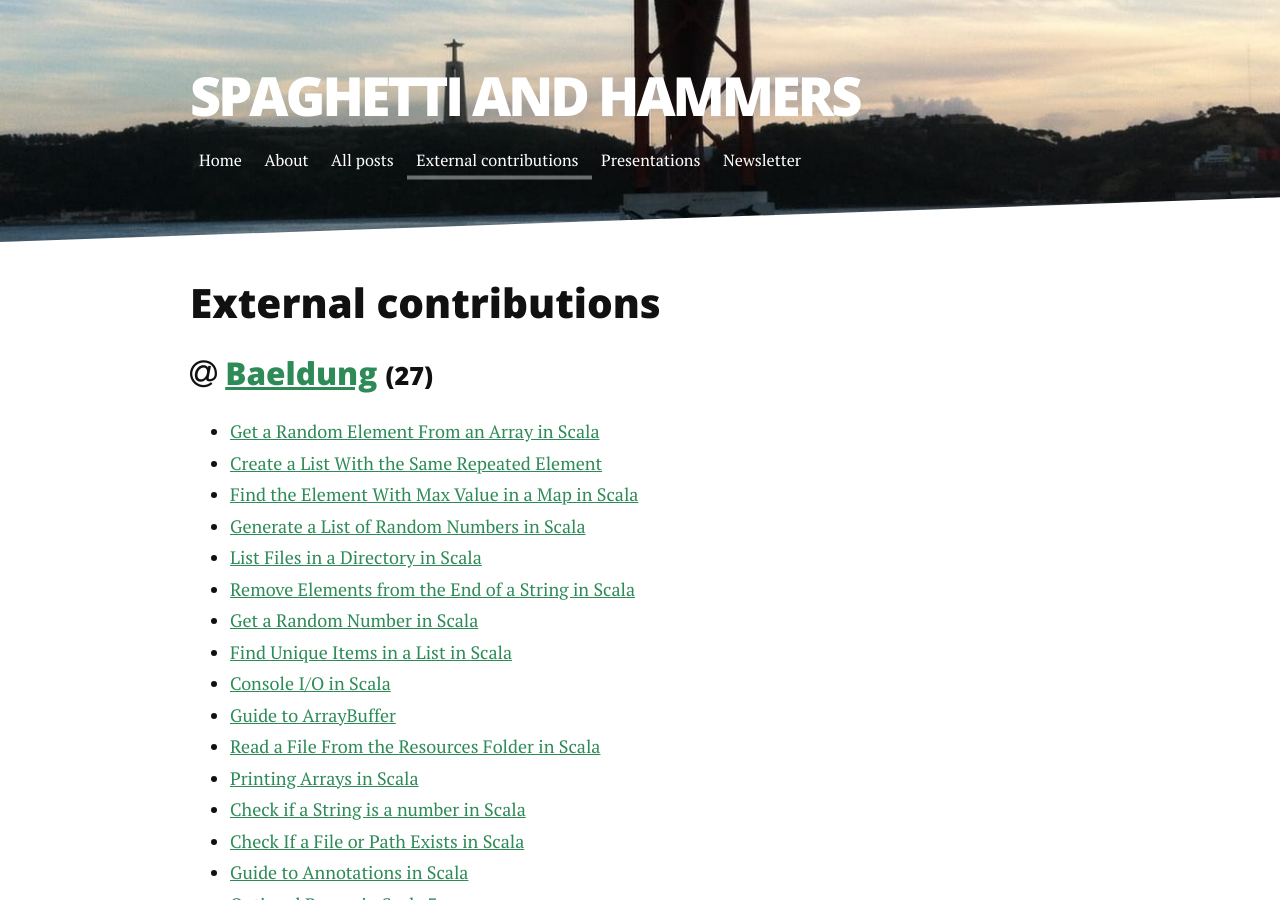
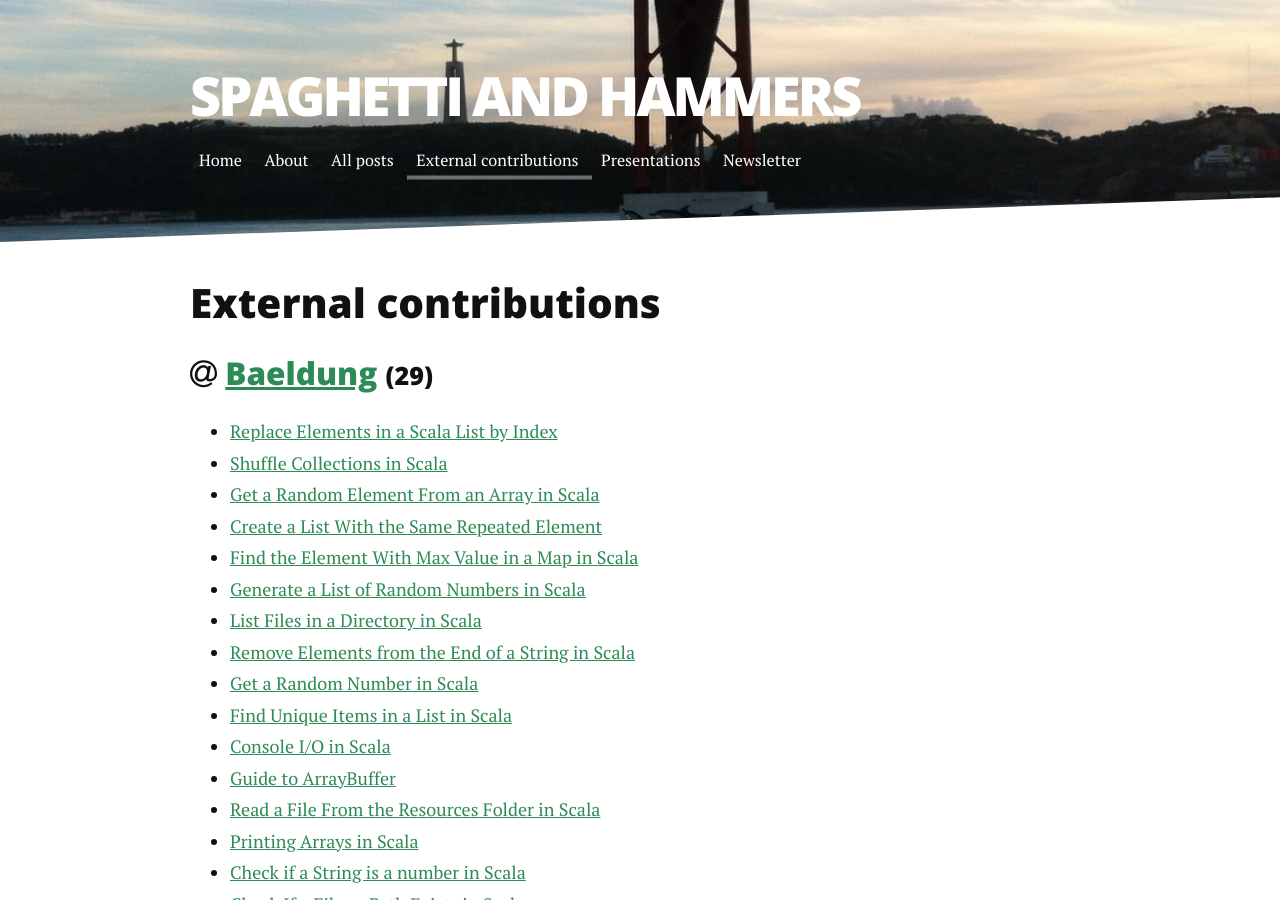
Before and after one commit to pedrorijo91/pedrorijo91.github.io, a Jekyll site: the page built from external.html, in a window 1280 px wide and 900 px high. Built offline with Jekyll 4.4.1, drawn with Linux system fonts in a browser that asks for light colours.

Commit message:
Update external.html

```diff
--- a/external.html
+++ b/external.html
@@ -6,9 +6,11 @@ title: External contributions
 <div class="js-anchors">
   <h2>External contributions</h2>
 
-  <h3 id="baeldung"><i class="fa fa-at" aria-hidden="true"></i>  <a href="https://www.baeldung.com/scala/author/pedrorijo">Baeldung</a> <small>(27)</small></h3>
+  <h3 id="baeldung"><i class="fa fa-at" aria-hidden="true"></i>  <a href="https://www.baeldung.com/scala/author/pedrorijo">Baeldung</a> <small>(29)</small></h3>
 
   <ul>
+    <li><a href="https://www.baeldung.com/scala/list-replace-elements-by-index">Replace Elements in a Scala List by Index</a></li>
+    <li><a href="https://www.baeldung.com/scala/shuffle-list-map-set">Shuffle Collections in Scala</a></li>
     <li><a href="https://www.baeldung.com/scala/array-draw-random-element">Get a Random Element From an Array in Scala</a></li>
     <li><a href="https://www.baeldung.com/scala/list-create-by-repetition">Create a List With the Same Repeated Element</a></li>
     <li><a href="https://www.baeldung.com/scala/max-value-scala-map">Find the Element With Max Value in a Map in Scala</a></li>
```
